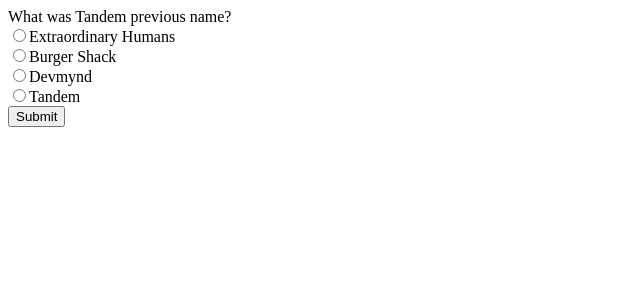
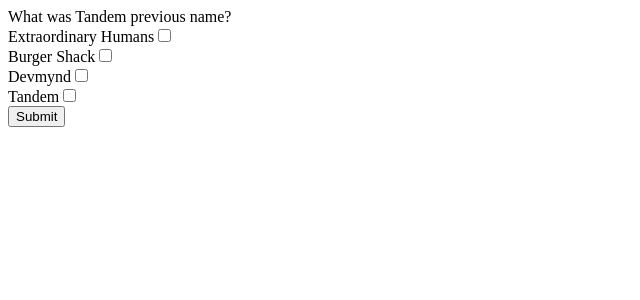
Before and after one commit to JSteigner/tandemTriviaCodeChallenge, a React (Vite) app: page / in a window 1280 px wide. Shown: the top 300 px of the page, without its empty margins (0-640 px from the left). Built offline with nearby package versions, Linux system fonts and the light colour scheme.

Commit message:
(fix) fixed rerender when updating selected answer

```diff
--- a/components/Container.jsx
+++ b/components/Container.jsx
@@ -1,11 +1,10 @@
-import React, { useState, useEffect } from 'react';
+import React, { useState } from 'react';
 import data from '../Apprentice_TandemFor400_Data.json';
 import Question from './Question.jsx';
 import MultipleChoices from './MultipleChoices.jsx';
 import SubmitButton from './SubmitButton.jsx';
 
 const Container = () => {
-  // const [question, setQuestion] = useState('');
   const [currentIndex, setCurrentIndex] = useState(0);
   const [selectedAnswer, setSelectedAnswer] = useState(null);
 
@@ -19,8 +18,9 @@
       <MultipleChoices
          currentIndex={currentIndex}
          setCurrentIndex={setCurrentIndex}
+         selectedAnswer={selectedAnswer}
          setSelectedAnswer={setSelectedAnswer}
-        //  data={data}
+         data={data}
       />
       <SubmitButton />
     </div>
--- a/components/MultipleChoiceItem.jsx
+++ b/components/MultipleChoiceItem.jsx
@@ -7,14 +7,16 @@
 
   return (
     <form>
+      <label>
+        {choice}
         <input
           name={choice}
-          type='radio'
+          type="checkbox"
           value={choice}
           id={choice}
           onChange={handleChange}
         />
-        <label htmlFor={choice}>{choice}</label>
+      </label>
     </form>
   );
 };
--- a/components/MultipleChoices.jsx
+++ b/components/MultipleChoices.jsx
@@ -1,27 +1,25 @@
-import React from 'react';
+import React, { useState, useMemo } from 'react';
 import _ from 'underscore';
 import MultipleChoiceItem from './MultipleChoiceItem.jsx';
-import data from '../Apprentice_TandemFor400_Data.json';
 
 const MultipleChoices = ({
-  currentIndex, setCurrentIndex, setSelectedAnswer,
+  currentIndex, setCurrentIndex, setSelectedAnswer, data,
 }) => {
-  console.log(data[currentIndex]);
+  const [memoState] = useState(null);
   const correctAnswer = data[currentIndex].correct;
   const allChoices = [...(data[currentIndex].incorrect)];
   allChoices.push(correctAnswer);
-  console.log('allChoices', allChoices);
   const allChoicesShuffled = _.shuffle(allChoices);
 
   const choiceItem = allChoicesShuffled.map((choice) => <div key={choice}>
       <MultipleChoiceItem choice={choice} setSelectedAnswer={setSelectedAnswer} />
     </div>);
 
-  return (
+  return useMemo(() => (
     <div>
       {choiceItem}
     </div>
-  );
+  ), [memoState]);
 };
 
 export default MultipleChoices;
```
